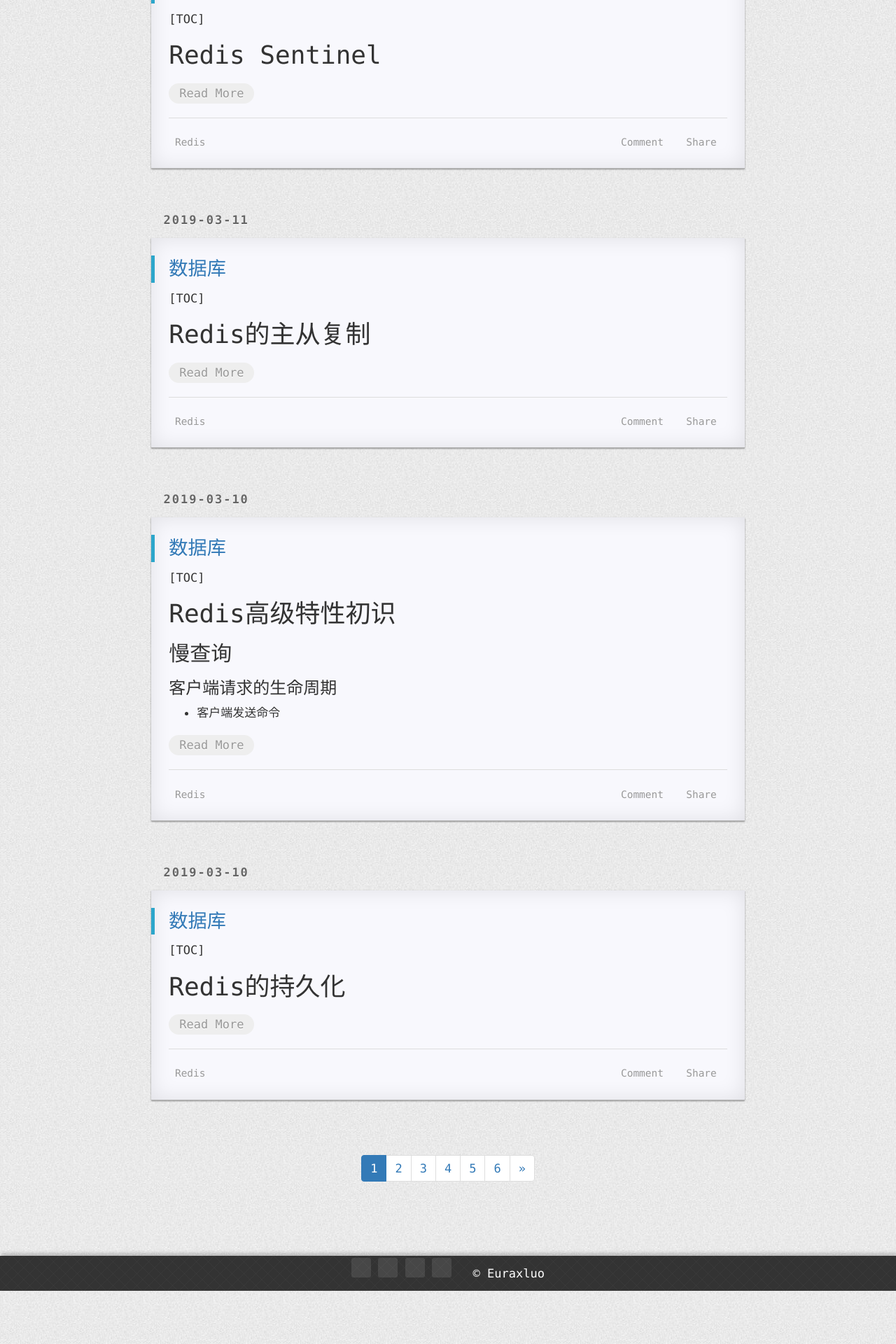
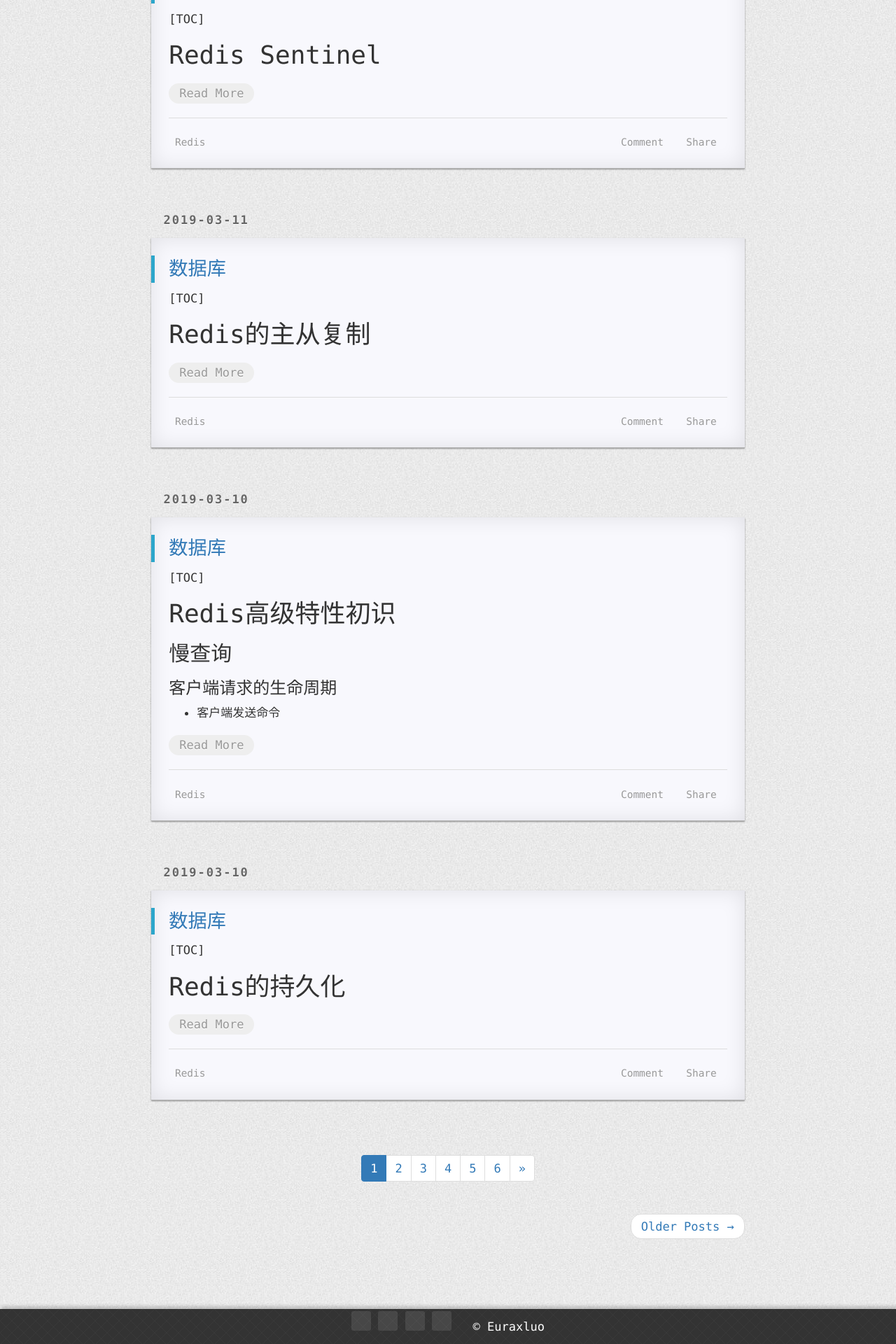
Before and after one commit to saucu-li/saucu-li.github.io, a Jekyll site: the page built from index.html, in a window 1280 px wide. Shown: the part 3368-5288 px from the top of the page at 70% size. Built offline with Jekyll 4.4.1, drawn with Linux system fonts in a browser that asks for light colours; nearby versions of some CDN libraries; the list of posts is cut into pages by our own code; comment, search, counter and statistics services are not loaded; a style sheet for code colours, icons or effects is not loaded.

Commit message:
add some file

```diff
--- a/_config.yml
+++ b/_config.yml
@@ -35,7 +35,7 @@ disqus_shortname: "rainyalley" #评论
 
 
 
-url: "https://saucu-li.github.io/" #博客地址
+url: "https://saucu-li.github.io" #博客地址
 imgrepo: "http://blog.rainyalley.com/static/img" #图床
 
 
--- a/index.html
+++ b/index.html
@@ -55,6 +55,23 @@ layout: default
                 {% endif %}
               </ul>
           </nav>
+
+          <!-- Pager -->
+{% if paginator.total_pages > 1 %}
+<ul class="pager">
+    {% if paginator.previous_page %}
+    <li class="previous">
+        <a href="{{ paginator.previous_page_path | prepend: site.baseurl | replace: '//', '/' }}">&larr; Newer Posts</a>
+    </li>
+    {% endif %}
+    {% if paginator.next_page %}
+    <li class="next">
+        <a href="{{ paginator.next_page_path | prepend: site.baseurl | replace: '//', '/' }}">Older Posts &rarr;</a>
+    </li>
+    {% endif %}
+</ul>
+{% endif %}
+<!--Pager-->
       </div>
   </div>
 </div>
```
